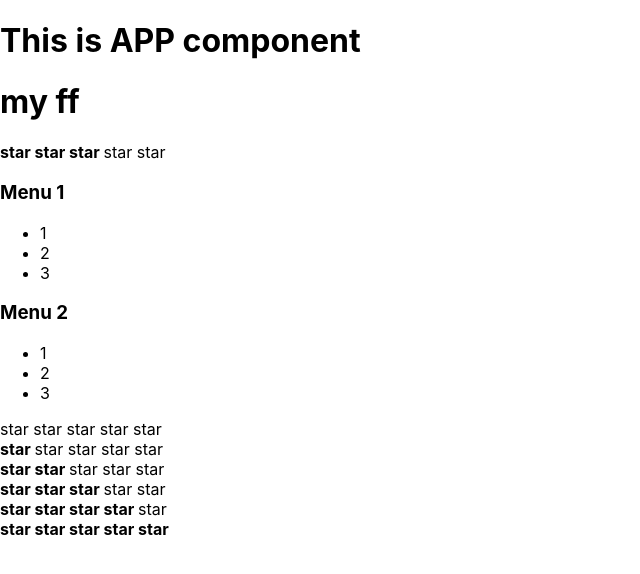
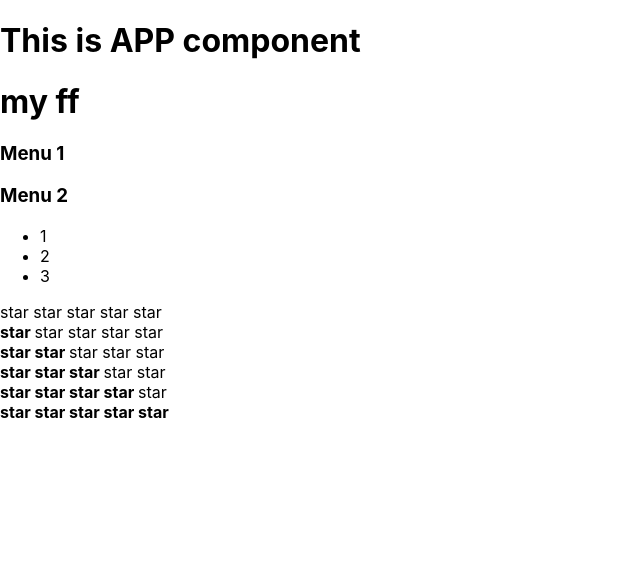
Before and after one commit to mayakovslky/kabzda-kak-podrobno-learning, a React (Create React App) app: page / in a window 1280 px wide. Shown: the top 574 px of the page, without its empty margins (0-640 px from the left). Built offline with nearby package versions, Linux system fonts and the light colour scheme.

Commit message:
04. add Accordion new props and type + if else

```diff
--- a/src/App.tsx
+++ b/src/App.tsx
@@ -7,15 +7,15 @@
     title: string
 }
 
-function App() {
+function App(props: any) {
     return (
         <div>
             <PageTitle title={'This is APP component'}/>
             <PageTitle title={'my ff'}/>
 
-            <Rating value={3}/>
-            <Accordion title={'Menu 1'}/>
-            <Accordion title={'Menu 2'}/>
+            {/*<Rating value={3}/>*/}
+            <Accordion title={'Menu 1'} collapsed={true}/>
+            <Accordion title={'Menu 2'} collapsed={false}/>
 
             <Rating value={0}/>
             <Rating value={1}/>
--- a/src/components/Accordion.tsx
+++ b/src/components/Accordion.tsx
@@ -2,13 +2,20 @@
 
 type AccordionType = {
     title: string
+    collapsed: boolean
 }
 
 export function Accordion(props: AccordionType) {
+
+    if (props.collapsed) {
+        return (
+            <AccordionTitle title={props.title}/>
+    )
+    }
     return (
         <>
-            <AccordionTitle title={props.title}/>
-            <AccordionBody />
+        <AccordionTitle title={props.title} />
+        <AccordionBody/>
         </>
     )
 }
```
